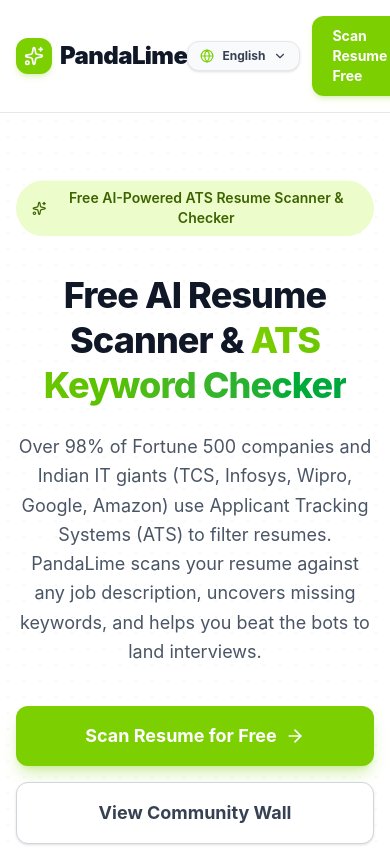
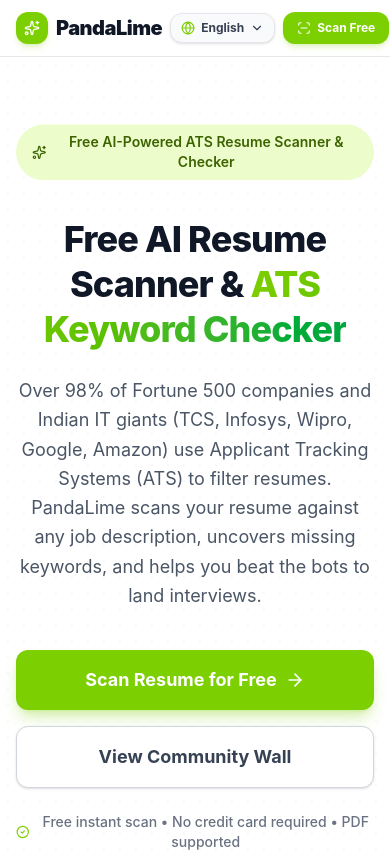
Before and after one commit to instagramredirectip/pandalim-career, a React (Vite) app in the folder frontend/: page / in a window 390 px wide. Shown: the top 852 px of the page. Built offline with nearby package versions, Linux system fonts and the light colour scheme.

Commit message:
fix(ui): optimize top navbar and scan button responsiveness for mobile screens

```diff
--- a/frontend/src/components/LanguageSelector.jsx
+++ b/frontend/src/components/LanguageSelector.jsx
@@ -35,11 +35,11 @@
   const isFooter = variant === 'footer';
 
   return (
-    <div className="relative inline-block text-left" ref={dropdownRef}>
+    <div className="relative inline-block text-left shrink-0" ref={dropdownRef}>
       <button
         type="button"
         onClick={() => setIsOpen(!isOpen)}
-        className={`inline-flex items-center gap-2 px-3 py-1.5 rounded-xl text-xs font-bold transition-all border ${
+        className={`inline-flex items-center gap-1.5 px-2.5 py-1.5 sm:px-3 sm:py-1.5 rounded-xl text-xs font-bold transition-all border shrink-0 ${
           isFooter
             ? 'bg-gray-800 text-gray-200 border-gray-700 hover:bg-gray-700 hover:text-white'
             : 'bg-gray-50 text-gray-700 border-gray-200 hover:bg-lime-50 hover:text-lime-800 hover:border-lime-300 shadow-sm'
@@ -47,9 +47,9 @@
         aria-expanded={isOpen}
         aria-label="Select language"
       >
-        <Globe className="w-3.5 h-3.5 text-lime-500" />
-        <span>{currentLang.nativeName}</span>
-        <ChevronDown className={`w-3.5 h-3.5 transition-transform duration-200 ${isOpen ? 'rotate-180' : ''}`} />
+        <Globe className="w-3.5 h-3.5 text-lime-500 shrink-0" />
+        <span className="max-w-[75px] sm:max-w-none truncate">{currentLang.nativeName}</span>
+        <ChevronDown className={`w-3.5 h-3.5 transition-transform duration-200 shrink-0 ${isOpen ? 'rotate-180' : ''}`} />
       </button>
 
       {isOpen && (
--- a/frontend/src/data/translations.js
+++ b/frontend/src/data/translations.js
@@ -20,6 +20,7 @@
     h1Highlight: 'ATS Keyword Checker',
     heroSubtitle: 'Over 98% of Fortune 500 & Indian tech giants (TCS, Infosys, Wipro, Google) use Applicant Tracking Systems (ATS). PandaLime scans your resume against any job description, uncovers missing keywords, and helps you land interviews.',
     scanButton: 'Scan Resume for Free',
+    scanButtonShort: 'Scan Free',
     viewCommunity: 'View Community Wall',
     freeBadge: 'Free instant scan • No login required • PDF supported',
     marqueeTitle: 'Trusted by candidates targeting top Indian & Global tech employers',
@@ -84,6 +85,7 @@
     h1Highlight: 'ATS कीवर्ड चेकर',
     heroSubtitle: 'भारत और दुनिया की 98% से अधिक टेक कंपनियाँ (TCS, Infosys, Wipro, Google, Amazon) रेज़्युमे फिल्टर करने के लिए ATS सॉफ्टवेयर का उपयोग करती हैं। PandaLime आपके रेज़्युमे को जॉब डिस्क्रिप्शन से मैच करके मिसिंग कीवर्ड्स खोजता है।',
     scanButton: 'रेज़्युमे फ्री में स्कैन करें',
+    scanButtonShort: 'फ्री स्कैन',
     viewCommunity: 'कम्युनिटी वॉल देखें',
     freeBadge: '100% फ्री स्कैन • लॉगिन की आवश्यकता नहीं • PDF सपोर्टेड',
     marqueeTitle: 'भारतीय और वैश्विक टेक कंपनियों में इंटरव्यू पाने के लिए भरोसेमंद',
@@ -148,6 +150,7 @@
     h1Highlight: 'ATS முக்கிய சொல் சரிபார்ப்பு',
     heroSubtitle: 'முன்னணி தகவல் தொழில்நுட்ப நிறுவனங்கள் (TCS, Infosys, Wipro, Google) விண்ணப்பங்களை தேர்ந்தெடுக்க ATS மென்பொருளை பயன்படுத்துகின்றன. PandaLime உங்கள் ரெஸ்யூமில் விடுபட்ட முக்கிய திறன்களை கண்டறிகிறது.',
     scanButton: 'ரெஸ்யூமை இலவசமாக ஸ்கேன் செய்',
+    scanButtonShort: 'இலவச ஸ்கேன்',
     viewCommunity: 'சமூக சுவரைப் பார்',
     freeBadge: '100% இலவசம் • லாகின் தேவையில்லை • PDF ஆதரவு',
     marqueeTitle: 'இந்திய மற்றும் சர்வதேச ஐடி நிறுவனங்களில் வேலை வாய்ப்பு பெற உதவுகிறது',
@@ -190,6 +193,7 @@
     h1Highlight: 'ATS కీవర్డ్ చెకర్',
     heroSubtitle: 'ప్రముఖ టెక్ కంపెనీలు (TCS, Infosys, Wipro, Google) అభ్యర్థులను ఫిల్టర్ చేయడానికి ATS సాఫ్ట్‌వేర్‌ను ఉపయోగిస్తాయి. PandaLime మీ రెజ్యూమ్‌లో లోపించిన ముఖ్యమైన కీవర్డ్స్‌ను గుర్తిస్తుంది.',
     scanButton: 'రెజ్యూమ్ ఉచితంగా స్కాన్ చేయండి',
+    scanButtonShort: 'ఉచిత స్కాన్',
     viewCommunity: 'కమ్యూనిటీ వాల్ చూడండి',
     freeBadge: '100% ఉచితం • లాగిన్ అవసరం లేదు • PDF సపోర్ట్',
     marqueeTitle: 'టాప్ టెక్ కంపెనీలలో జాబ్ సాధించడానికి వేలాది మంది విశ్వసించారు',
@@ -232,6 +236,7 @@
     h1Highlight: 'ATS ಕೀವರ್ಡ್ ಪರೀಕ್ಷಕ',
     heroSubtitle: 'ಪ್ರಮುಖ ಟೆಕ್ ಕಂಪನಿಗಳು ರೆಸ್ಯೂಮ್ ಫಿಲ್ಟರ್ ಮಾಡಲು ATS ಸಾಫ್ಟ್‌ವೇರ್ ಬಳಸುತ್ತವೆ. PandaLime ನಿಮ್ಮ ರೆಸ್ಯೂಮ್‌ನಲ್ಲಿ ಕಳೆದುಹೋದ ಕೀವರ್ಡ್‌ಗಳನ್ನು ಪತ್ತೆಹಚ್ಚುತ್ತದೆ.',
     scanButton: 'ರೆಸ್ಯೂಮ್ ಉಚಿತವಾಗಿ ಸ್ಕ್ಯಾನ್ ಮಾಡಿ',
+    scanButtonShort: 'ಉಚಿತ ಸ್ಕ್ಯಾನ್',
     viewCommunity: 'ಕಮ್ಯುನಿಟಿ ವಾಲ್ ನೋಡಿ',
     freeBadge: '100% ಉಚಿತ • ಲಾಗಿನ್ ಅಗತ್ಯವಿಲ್ಲ • PDF ಬೆಂಬಲಿತ',
     marqueeTitle: 'ಭಾರತೀಯ ಹಾಗೂ ಜಾಗತಿಕ ಟೆಕ್ ಸಂಸ್ಥೆಗಳಲ್ಲಿ ಉದ್ಯೋಗ ಪಡೆಯಲು ಸಹಾಯಕ',
@@ -273,6 +278,7 @@
     h1Highlight: 'ATS कीवर्ड चेकर',
     heroSubtitle: 'प्रमुख टेक कंपन्या (TCS, Infosys, Wipro, Google) रेझ्युमे निवडण्यासाठी ATS सॉफ्टवेअर वापरतात. PandaLime तुमच्या रेझ्युमेमधील मिसिंग कीवर्ड्स शोधते.',
     scanButton: 'रेझ्युमे मोफत स्कॅन करा',
+    scanButtonShort: 'मोफत स्कॅन',
     viewCommunity: 'कम्युनिटी वॉल पहा',
     freeBadge: '100% मोफत • लॉगिन आवश्यक नाही • PDF सपोर्ट',
     marqueeTitle: 'भारतीय आणि जागतिक टेक कंपन्यांमध्ये जॉब मिळवण्यासाठी विश्वासू',
@@ -314,6 +320,7 @@
     h1Highlight: 'ATS কীওয়ার্ড চেকার',
     heroSubtitle: 'শীর্ষস্থানীয় টেক কোম্পানিগুলি (TCS, Infosys, Wipro, Google) রিজিউম ফিল্টার করতে ATS ব্যবহার করে। PandaLime আপনার রিজিউমের অনুপস্থিত কীওয়ার্ড চিহ্নিত করে।',
     scanButton: 'রিজিউম বিনামূল্যে স্ক্যান করুন',
+    scanButtonShort: 'ফ্রি স্ক্যান',
     viewCommunity: 'কমিউনিটি ওয়াল দেখুন',
     freeBadge: '১০০% বিনামূল্যে • লগইন প্রয়োজন নেই • PDF সমর্থিত',
     marqueeTitle: 'শীর্ষ প্রযুক্তি সংস্থায় চাকরির সুযোগ পেতে সহায়ক',
--- a/frontend/src/pages/Home.jsx
+++ b/frontend/src/pages/Home.jsx
@@ -182,14 +182,14 @@
 
       {/* --- TOP NAVBAR --- */}
       <nav className="bg-white/95 backdrop-blur-md border-b border-gray-200 sticky top-0 z-50">
-        <div className="max-w-6xl mx-auto px-4 sm:px-6 lg:px-8 py-4 flex justify-between items-center">
-          <Link to="/" className="flex items-center gap-2 text-gray-900 font-black text-2xl tracking-tight">
-            <div className="w-9 h-9 bg-lime-500 rounded-xl flex items-center justify-center text-white shadow-md shadow-lime-500/20">
-              <Sparkles className="w-5 h-5" />
+        <div className="max-w-6xl mx-auto px-4 sm:px-6 lg:px-8 py-3 sm:py-4 flex justify-between items-center gap-2">
+          <Link to="/" className="flex items-center gap-2 text-gray-900 font-black text-xl sm:text-2xl tracking-tight shrink-0">
+            <div className="w-8 h-8 sm:w-9 sm:h-9 bg-lime-500 rounded-xl flex items-center justify-center text-white shadow-md shadow-lime-500/20 shrink-0">
+              <Sparkles className="w-4 h-4 sm:w-5 sm:h-5" />
             </div>
             <span>PandaLime</span>
           </Link>
-          <div className="flex items-center gap-3">
+          <div className="flex items-center gap-2 sm:gap-3 shrink-0">
             <LanguageSelector variant="nav" />
             <Link to="/roast-wall" className="text-sm font-semibold text-gray-600 hover:text-lime-600 transition-colors hidden sm:block">
               Community Wall
@@ -199,9 +199,11 @@
             </Link>
             <Link
               to="/dashboard"
-              className="px-5 py-2.5 bg-lime-500 hover:bg-lime-600 text-white rounded-xl font-bold text-sm shadow-md shadow-lime-500/20 transition-all hover:-translate-y-0.5"
+              className="px-3.5 py-2 sm:px-5 sm:py-2.5 bg-lime-500 hover:bg-lime-600 active:scale-95 text-white rounded-xl font-bold text-xs sm:text-sm shadow-md shadow-lime-500/20 transition-all hover:-translate-y-0.5 shrink-0 flex items-center gap-1.5 whitespace-nowrap"
             >
-              Scan Resume Free
+              <ScanLine className="w-3.5 h-3.5 sm:w-4 sm:h-4" />
+              <span className="hidden sm:inline">Scan Resume Free</span>
+              <span className="sm:hidden">Scan Free</span>
             </Link>
           </div>
         </div>
--- a/frontend/src/pages/ScannerLanding.jsx
+++ b/frontend/src/pages/ScannerLanding.jsx
@@ -17,7 +17,8 @@
   ArrowLeft,
   Mail,
   Zap,
-  Check
+  Check,
+  ScanLine
 } from 'lucide-react';
 import SEOHead from '../components/SEOHead';
 import { getPseoData, ROLES, COMPANIES } from '../data/pseoData';
@@ -130,22 +131,24 @@
 
       {/* Navigation Header */}
       <nav className="bg-white/95 backdrop-blur-md border-b border-gray-200 sticky top-0 z-50">
-        <div className="max-w-6xl mx-auto px-4 sm:px-6 lg:px-8 py-4 flex justify-between items-center">
-          <Link to="/" className="flex items-center gap-2 text-gray-900 font-black text-2xl tracking-tight">
-            <div className="w-8 h-8 bg-lime-500 rounded-lg flex items-center justify-center text-white">
-              <Sparkles className="w-5 h-5" />
+        <div className="max-w-6xl mx-auto px-4 sm:px-6 lg:px-8 py-3 sm:py-4 flex justify-between items-center gap-2">
+          <Link to="/" className="flex items-center gap-2 text-gray-900 font-black text-xl sm:text-2xl tracking-tight shrink-0">
+            <div className="w-8 h-8 sm:w-9 sm:h-9 bg-lime-500 rounded-xl flex items-center justify-center text-white shadow-md shadow-lime-500/20 shrink-0">
+              <Sparkles className="w-4 h-4 sm:w-5 sm:h-5" />
             </div>
             <span>PandaLime</span>
           </Link>
-          <div className="flex items-center gap-4">
+          <div className="flex items-center gap-2 sm:gap-4 shrink-0">
             <Link to="/sitemap" className="text-sm font-semibold text-gray-600 hover:text-lime-600 transition-colors hidden sm:block">
               All Scanners
             </Link>
             <Link
               to="/dashboard"
-              className="px-5 py-2.5 bg-lime-500 hover:bg-lime-600 text-white rounded-xl font-bold text-sm shadow-md shadow-lime-500/20 transition-all hover:-translate-y-0.5"
+              className="px-3.5 py-2 sm:px-5 sm:py-2.5 bg-lime-500 hover:bg-lime-600 active:scale-95 text-white rounded-xl font-bold text-xs sm:text-sm shadow-md shadow-lime-500/20 transition-all hover:-translate-y-0.5 shrink-0 flex items-center gap-1.5 whitespace-nowrap"
             >
-              Scan Resume Free
+              <ScanLine className="w-3.5 h-3.5 sm:w-4 sm:h-4" />
+              <span className="hidden sm:inline">Scan Resume Free</span>
+              <span className="sm:hidden">Scan Free</span>
             </Link>
           </div>
         </div>
```
Also changed, not shown: frontend/src/pages/Dashboard.jsx (+13 -16 lines), frontend/src/pages/RegionalHome.jsx (+9 -7 lines).
